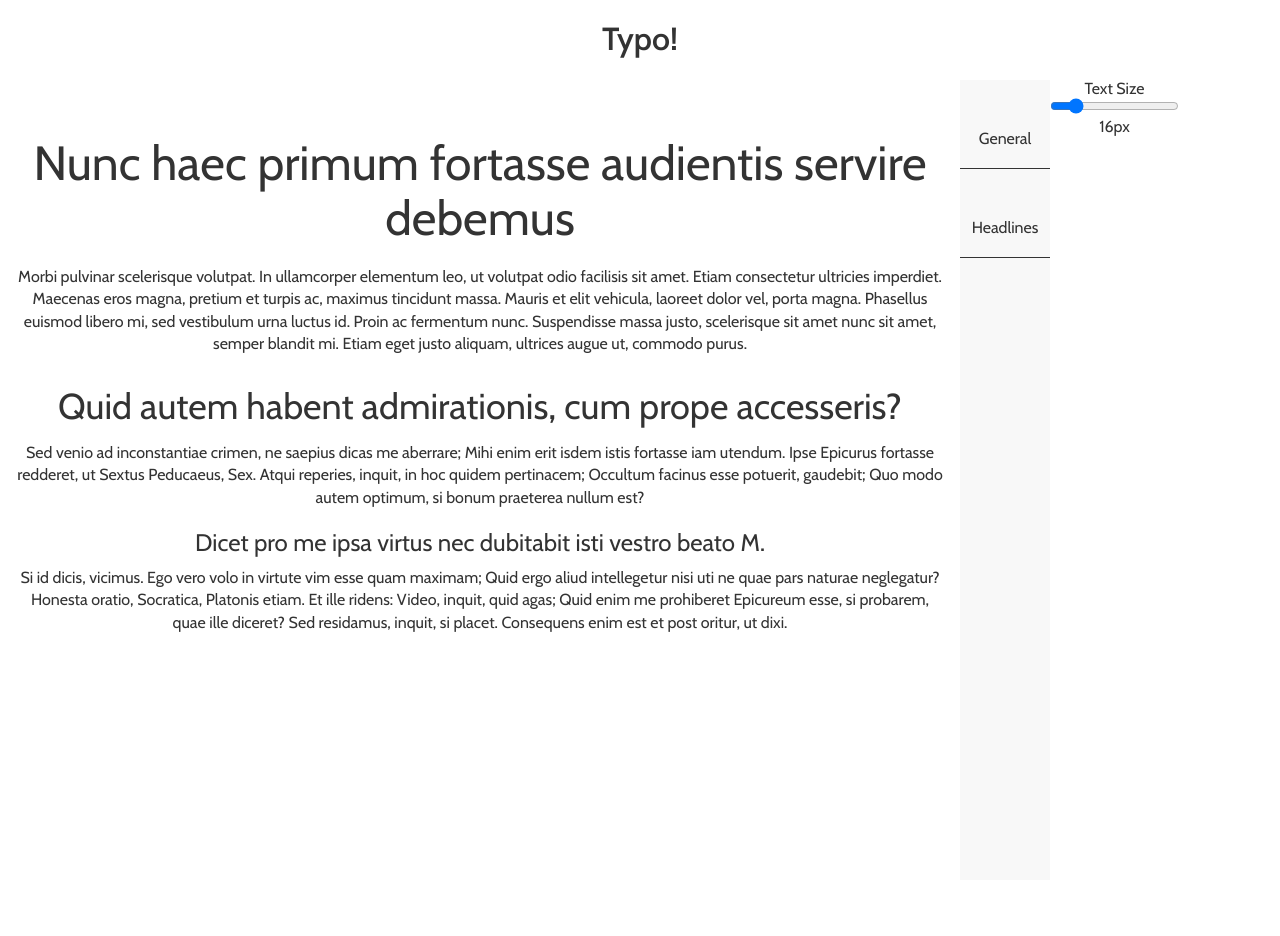
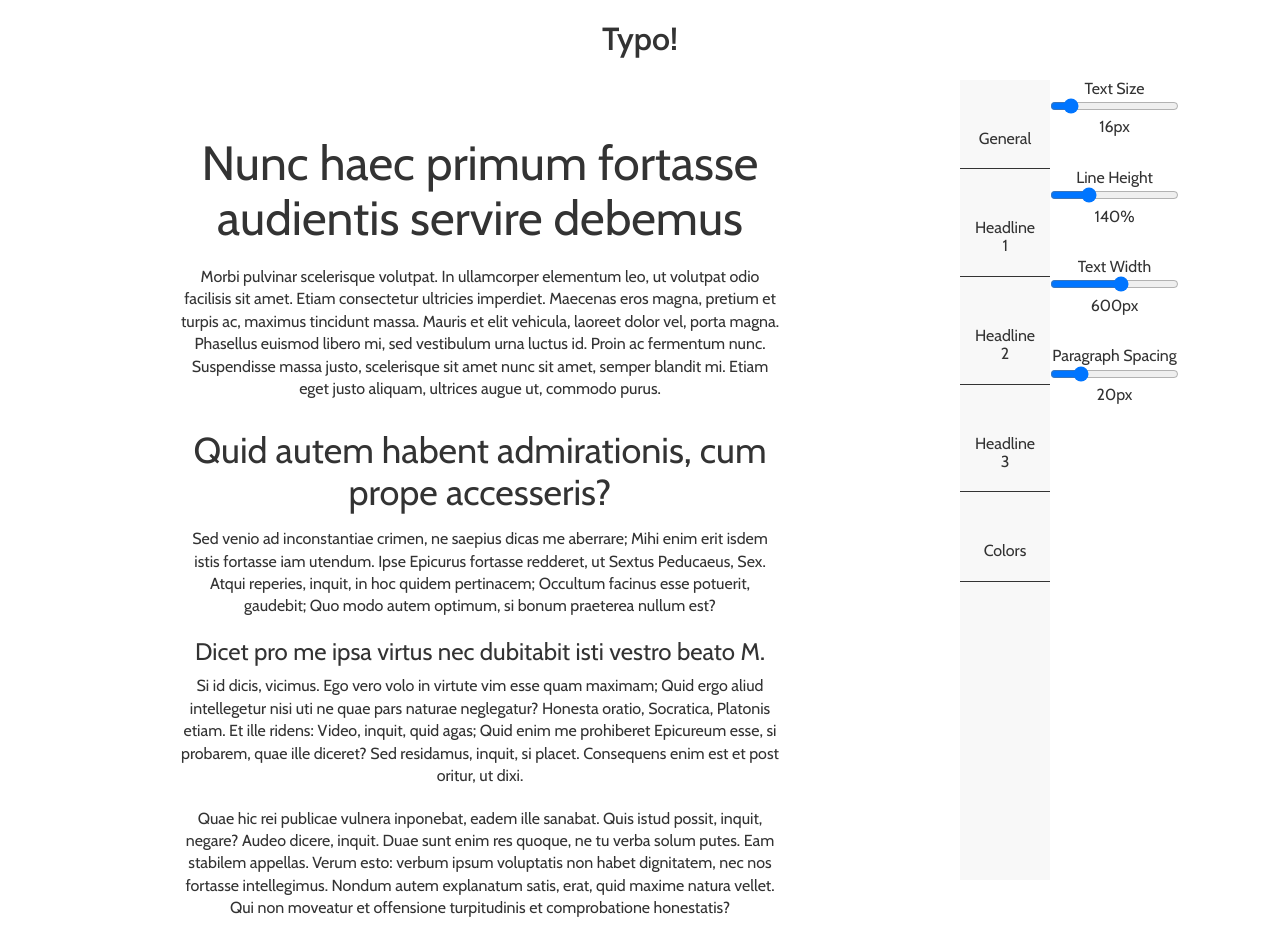
Before and after one commit to Plsr/25knots, a React app: page /typography in a window 1280 px wide. Before the commit the page ends 880 px from the top, so only its background shows below. Built offline with nearby package versions, Linux system fonts and the light colour scheme.

Commit message:
All content for typography

```diff
--- a/src/components/SliderController.jsx
+++ b/src/components/SliderController.jsx
@@ -10,7 +10,13 @@ function SliderController(props) {
     <div>
       <span className={css(styles.titleStyles)}>{props.title}</span>
       <span>{props.error}</span>
-      <SliderInput value={props.value} handleChange={props.handleChange} storeKey={props.storeKey} />
+      <SliderInput
+        value={props.value}
+        handleChange={props.handleChange}
+        storeKey={props.storeKey}
+        min={props.min}
+        max={props.max}
+      />
       <UnitValueDisplay value={props.value} unit={props.unit} />
     </div>
   )
--- a/src/components/SliderInput.jsx
+++ b/src/components/SliderInput.jsx
@@ -4,9 +4,10 @@ function SliderInput(props) {
   return(
     <input
       type="range"
-      defaultValue={props.value}
       min={props.min}
       max={props.max}
+      step={1}
+      value={props.value}
       onChange={e => {
         e.preventDefault()
         props.handleChange(props.storeKey, e.target.value)
--- a/src/components/TabTitle.jsx
+++ b/src/components/TabTitle.jsx
@@ -13,7 +13,7 @@ function TabTitle(props) {
     >
       <Icon icon={props.icon} />
       <SpacingStack size='s' />
-      {props.children}
+      {props.title}
     </div>
   )
 }
--- a/src/components/Typography.jsx
+++ b/src/components/Typography.jsx
@@ -7,6 +7,7 @@ import TabContent from './TabContent.jsx'
 import VariableHeadline from './VariableHeadline.jsx'
 import VariableText from './VariableText.jsx'
 import SpacingInset from './helpers/spacing/SpacingInset.jsx'
+import SpacingStack from './helpers/spacing/SpacingStack.jsx'
 import SliderController from './SliderController.jsx'
 
 export default class Typography extends React.Component {
@@ -27,6 +28,7 @@ export default class Typography extends React.Component {
         <div className={css(styles.wrapperStyles)}>
           <div className={css(styles.textStyles)}>
             <SpacingInset size={'m'}>
+              <div style={{width: this.props.textWidth, margin: '0 auto'}}>
                 <VariableHeadline
                   fontSize={this.props.headline1Size}
                   spacingTop={this.props.headline1SpacingTop}
@@ -36,7 +38,7 @@ export default class Typography extends React.Component {
                 <VariableText
                   fontSize={this.props.fontSize}
                   lineHeight={this.props.lineHeight}
-                spacingBottom={20}
+                  spacingBottom={0}
                 />
 
                 <VariableHeadline
@@ -48,7 +50,7 @@ export default class Typography extends React.Component {
                 <VariableText
                   fontSize={this.props.fontSize}
                   lineHeight={this.props.lineHeight}
-                spacingBottom={20}
+                  spacingBottom={0}
                 />
 
                 <VariableHeadline
@@ -60,28 +62,165 @@ export default class Typography extends React.Component {
                 <VariableText
                   fontSize={this.props.fontSize}
                   lineHeight={this.props.lineHeight}
-                spacingBottom={20}
+                  spacingBottom={this.props.textSpacing}
                 />
+                <VariableText
+                  fontSize={this.props.fontSize}
+                  lineHeight={this.props.lineHeight}
+                  spacingBottom={0}
+                />
+              </div>
             </SpacingInset>
           </div>
 
           <div>
             <TabNavigation>
-              <TabTitle>
-                General
-              </TabTitle>
-              <TabTitle>
-                Headlines
-              </TabTitle>
+              <TabTitle title={'General'} />
+              <TabTitle title={'Headline 1'} />
+              <TabTitle title={'Headline 2'} />
+              <TabTitle title={'Headline 3'} />
+              <TabTitle title={'Colors'} />
 
               <TabContent>
                 <SliderController
                   title={'Text Size'}
                   value={this.props.fontSize}
+                  min={8}
+                  max={80}
                   unit={'px'}
                   handleChange={this.handleChange}
                   storeKey={'fontSize'}
                 />
+                <SpacingStack size={'l'} />
+                <SliderController
+                  title={'Line Height'}
+                  value={this.props.lineHeight}
+                  min={80}
+                  max={300}
+                  unit={'%'}
+                  handleChange={this.handleChange}
+                  storeKey={'lineHeight'}
+                />
+                <SpacingStack size={'l'} />
+                <SliderController
+                  title={'Text Width'}
+                  value={this.props.textWidth}
+                  min={100}
+                  max={1000}
+                  unit={'px'}
+                  handleChange={this.handleChange}
+                  storeKey={'textWidth'}
+                />
+                <SpacingStack size={'l'} />
+                <SliderController
+                  title={'Paragraph Spacing'}
+                  value={this.props.textSpacing}
+                  min={0}
+                  max={100}
+                  unit={'px'}
+                  handleChange={this.handleChange}
+                  storeKey={'textSpacing'}
+                />
+              </TabContent>
+
+              <TabContent>
+                <SliderController
+                  title={'Headline 1 Size'}
+                  value={this.props.headline1Size}
+                  min={8}
+                  max={120}
+                  unit={'px'}
+                  handleChange={this.handleChange}
+                  storeKey={'headline1Size'}
+                />
+                <SpacingStack size={'l'} />
+                <SliderController
+                  title={'Headline 1 Spacing Top'}
+                  value={this.props.headline1SpacingTop}
+                  min={0}
+                  max={100}
+                  unit={'px'}
+                  handleChange={this.handleChange}
+                  storeKey={'headline1SpacingTop'}
+                />
+                <SpacingStack size={'l'} />
+                <SliderController
+                  title={'Headline 1 Spacing Bottom'}
+                  value={this.props.headline1SpacingBottom}
+                  min={0}
+                  max={100}
+                  unit={'px'}
+                  handleChange={this.handleChange}
+                  storeKey={'headline1SpacingBottom'}
+                />
+              </TabContent>
+
+              <TabContent>
+                <SliderController
+                  title={'Headline 2 Size'}
+                  value={this.props.headline2Size}
+                  min={8}
+                  max={120}
+                  unit={'px'}
+                  handleChange={this.handleChange}
+                  storeKey={'headline2Size'}
+                />
+                <SpacingStack size={'l'} />
+                <SliderController
+                  title={'Headline 2 Spacing Top'}
+                  value={this.props.headline2SpacingTop}
+                  min={0}
+                  max={100}
+                  unit={'px'}
+                  handleChange={this.handleChange}
+                  storeKey={'headline2SpacingTop'}
+                />
+                <SpacingStack size={'l'} />
+                <SliderController
+                  title={'Headline 2 Spacing Bottom'}
+                  value={this.props.headline2SpacingBottom}
+                  min={0}
+                  max={100}
+                  unit={'px'}
+                  handleChange={this.handleChange}
+                  storeKey={'headline2SpacingBottom'}
+                />
+              </TabContent>
+
+              <TabContent>
+                <SliderController
+                  title={'Headline 3 Size'}
+                  value={this.props.headline3Size}
+                  min={8}
+                  max={120}
+                  unit={'px'}
+                  handleChange={this.handleChange}
+                  storeKey={'headline3Size'}
+                />
+                <SpacingStack size={'l'} />
+                <SliderController
+                  title={'Headline 3 Spacing Top'}
+                  value={this.props.headline3SpacingTop}
+                  min={0}
+                  max={100}
+                  unit={'px'}
+                  handleChange={this.handleChange}
+                  storeKey={'headline3SpacingTop'}
+                />
+                <SpacingStack size={'l'} />
+                <SliderController
+                  title={'Headline 3 Spacing Bottom'}
+                  value={this.props.headline3SpacingBottom}
+                  min={0}
+                  max={100}
+                  unit={'px'}
+                  handleChange={this.handleChange}
+                  storeKey={'headline3SpacingBottom'}
+                />
+              </TabContent>
+
+              <TabContent>
+                Ther'll be colors here later
               </TabContent>
             </TabNavigation>
           </div>
--- a/src/components/VariableText.jsx
+++ b/src/components/VariableText.jsx
@@ -19,7 +19,7 @@ export default class VariableText extends React.Component {
 function setStyles(props) {
   let styles = {
     fontSize: props.fontSize + 'px',
-    lineHeight: props.lineHeight,
+    lineHeight: props.lineHeight + '%',
     marginBottom: props.spacingBottom + 'px'
   }
 
--- a/src/reducers/typography.js
+++ b/src/reducers/typography.js
@@ -2,7 +2,7 @@ import {SET_VALUE_FOR_KEY} from '../actions'
 
 const initialState = {
   fontSize: 16,
-  lineHeight: 1.4,
+  lineHeight: 140,
   textWidth: 600,
   textSpacing: 20,
   headline1Size: 48,
```
Also changed, not shown: stories/index.js (+2 -2 lines). Lines whose indentation alone changed are shown as unchanged.
